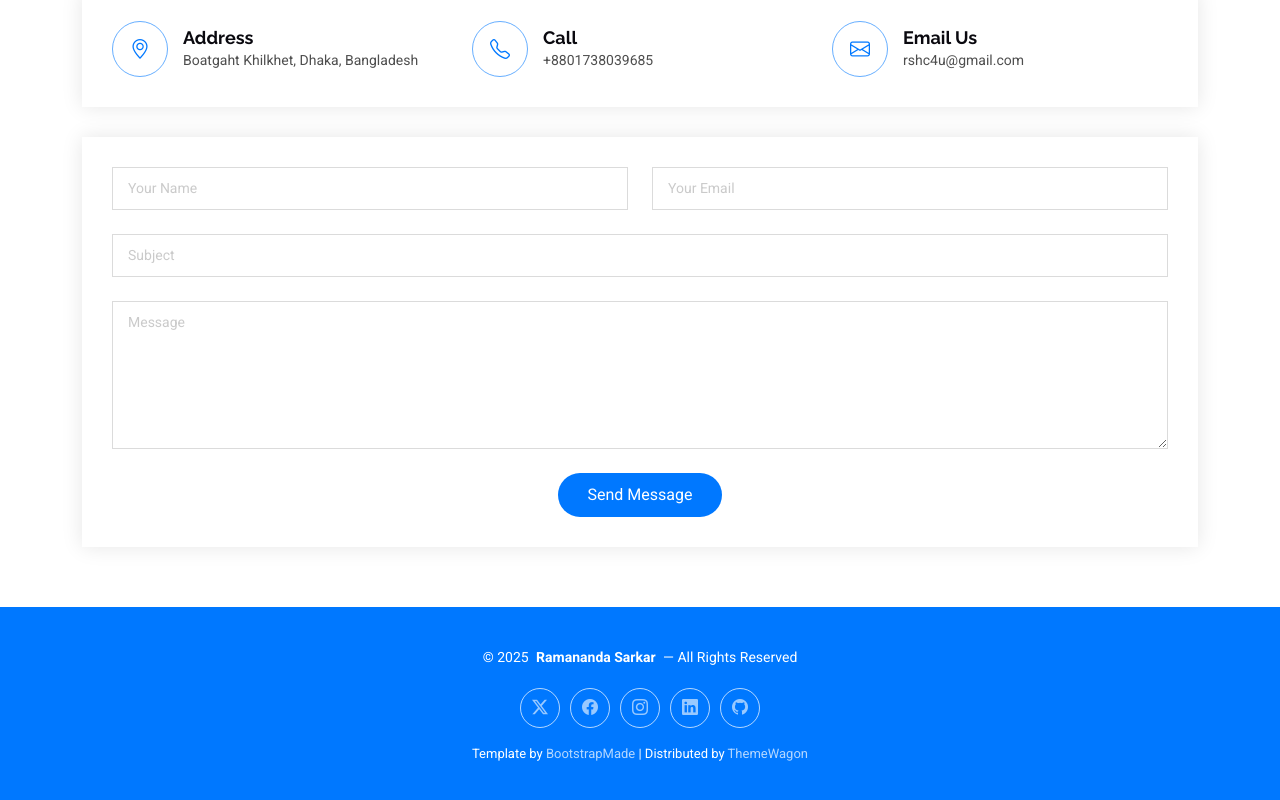
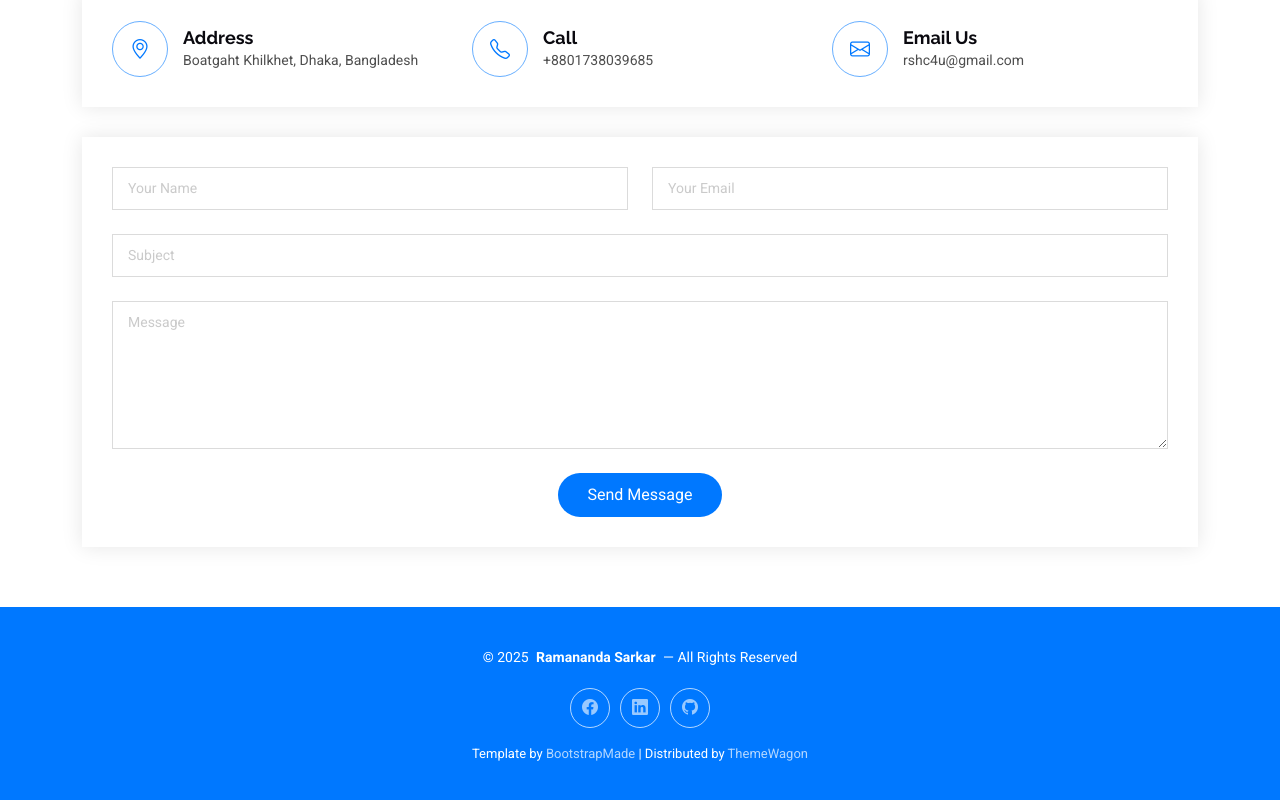
Before and after one commit to ramananda1110/ramananda1110.github.io, a plain HTML site: page index.html in a window 1280 px wide. Shown: the part 6497-7297 px from the top of the page. Drawn offline with Linux system fonts and the light colour scheme.

Commit message:
updated website link

```diff
--- a/index.html
+++ b/index.html
@@ -902,9 +902,9 @@
       </div>
 
       <div class="social-links d-flex justify-content-center mb-3">
-        <a href="https://twitter.com/yourhandle" target="_blank"><i class="bi bi-twitter-x"></i></a>
+        <!-- <a href="https://twitter.com/yourhandle" target="_blank"><i class="bi bi-twitter-x"></i></a> -->
         <a href="https://facebook.com/ramananda-sarkar" target="_blank"><i class="bi bi-facebook"></i></a>
-        <a href="https://instagram.com/ramananda-sarkar" target="_blank"><i class="bi bi-instagram"></i></a>
+        <!-- <a href="https://instagram.com/ramananda-sarkar" target="_blank"><i class="bi bi-instagram"></i></a> -->
         <a href="https://linkedin.com/in/ramananda-sarkar" target="_blank"><i class="bi bi-linkedin"></i></a>
         <a href="https://github.com/ramananda1110" target="_blank"><i class="bi bi-github"></i></a>
       </div>
```
